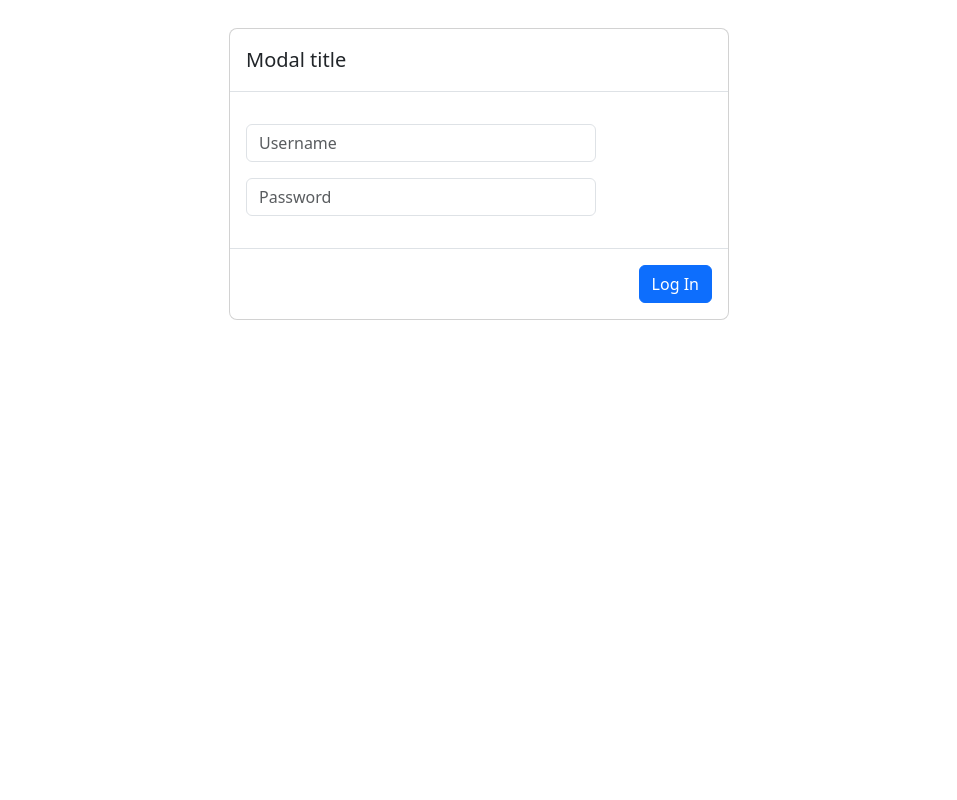
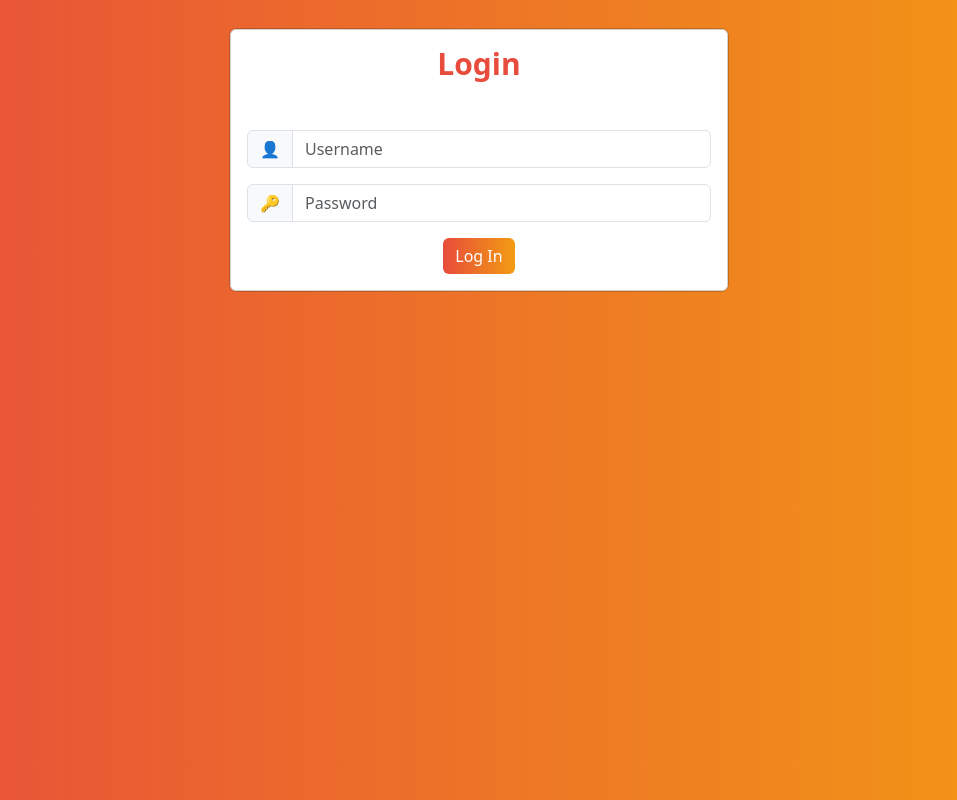
Before and after one commit to AdrianBedon/front-react, a React (Vite) app in the folder viewsApiViajes/: page /login in a window 1280 px wide. Shown: the whole page, without its empty margins (161-1118 px from the left). Built offline with nearby package versions, Linux system fonts and the light colour scheme.

Commit message:
Cambios estéticos Login

```diff
--- a/viewsApiViajes/src/auth/pages/LoginPage.jsx
+++ b/viewsApiViajes/src/auth/pages/LoginPage.jsx
@@ -33,23 +33,29 @@ export const LoginPage = () => {
   };
 
   return (
+    <section className="vh-100 bg-gradient-login">
       <div className="modal" style={{ display: "block" }} tabIndex="-1">
         <div className="modal-dialog">
           <div className="modal-content">
-          <div className="modal-header">
-            <h5 className="modal-title">Modal title</h5>
-          </div>
+            <div className="card">
+              <div className="card-body">
+                <h5 className="text-center mb-5">Login</h5>
                 <form onSubmit={onSubmit}>
-            <div className="modal-body">
+                  <div className="input-group mb-3">
+                    <span className="input-group-text">👤</span>
                     <input
-                className="form-control my-3 w-75"
+                      className="form-control w-30"
                       placeholder="Username"
                       name="username"
                       value={username}
                       onChange={onInputChange}
                     />
+                  </div>
+
+                  <div className="input-group mb-3">
+                    <span className="input-group-text">🔑</span>
                     <input
-                className="form-control my-3 w-75"
+                      className="form-control w-30"
                       type="password"
                       placeholder="Password"
                       name="password"
@@ -57,8 +63,11 @@ export const LoginPage = () => {
                       onChange={onInputChange}
                     />
                   </div>
-            <div className="modal-footer">
-              <button type="submit" className="btn btn-primary">
+                  <div className="d-flex justify-content-center text-body">
+                    <button
+                      type="submit"
+                      className="btn btn-success gradient-custom"
+                    >
                       Log In
                     </button>
                   </div>
@@ -66,5 +75,8 @@ export const LoginPage = () => {
               </div>
             </div>
           </div>
+        </div>
+      </div>
+    </section>
   );
 };
--- a/viewsApiViajes/src/styles.css
+++ b/viewsApiViajes/src/styles.css
@@ -39,3 +39,20 @@
         opacity: 1
     }
 }
+
+h5 {
+    color: #E74C3C;
+    font-size: 30px;
+    font-weight: 600;
+}
+
+.gradient-custom {
+    background: #E74C3C;
+    background: linear-gradient(to right, rgba(231, 76, 60), rgba(243, 156, 18));
+    border: 0px;
+}
+
+.bg-gradient-login {
+    background: #E74C3C;
+    background: linear-gradient(to right, rgba(231, 76, 60), rgba(243, 156, 18));
+}
```
Lines whose indentation alone changed are shown as unchanged.
